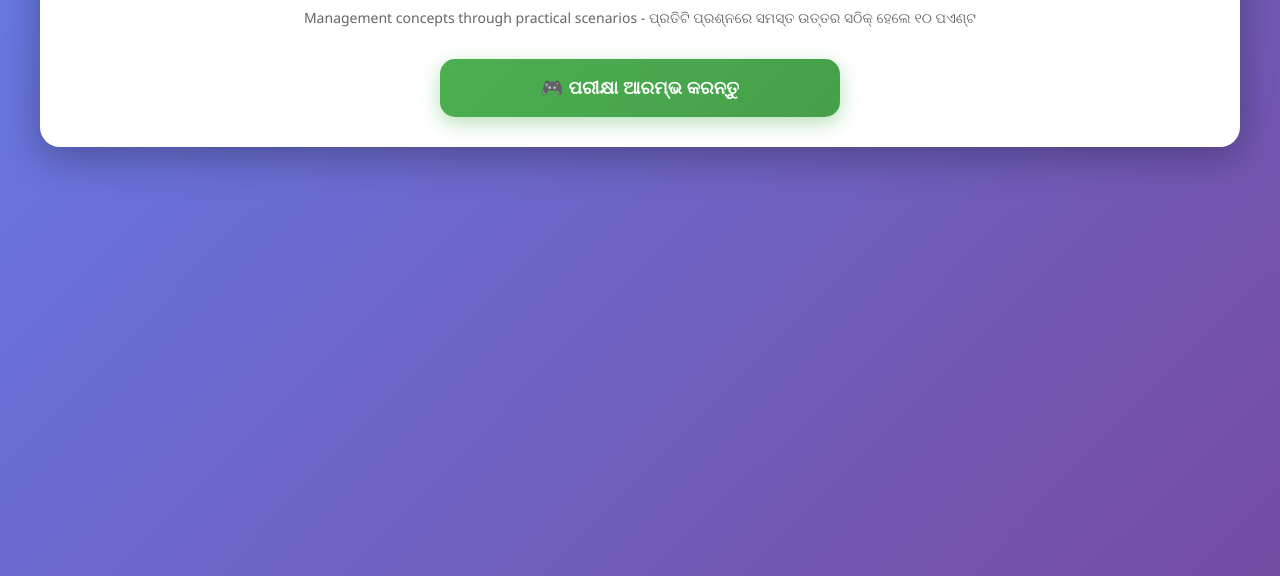
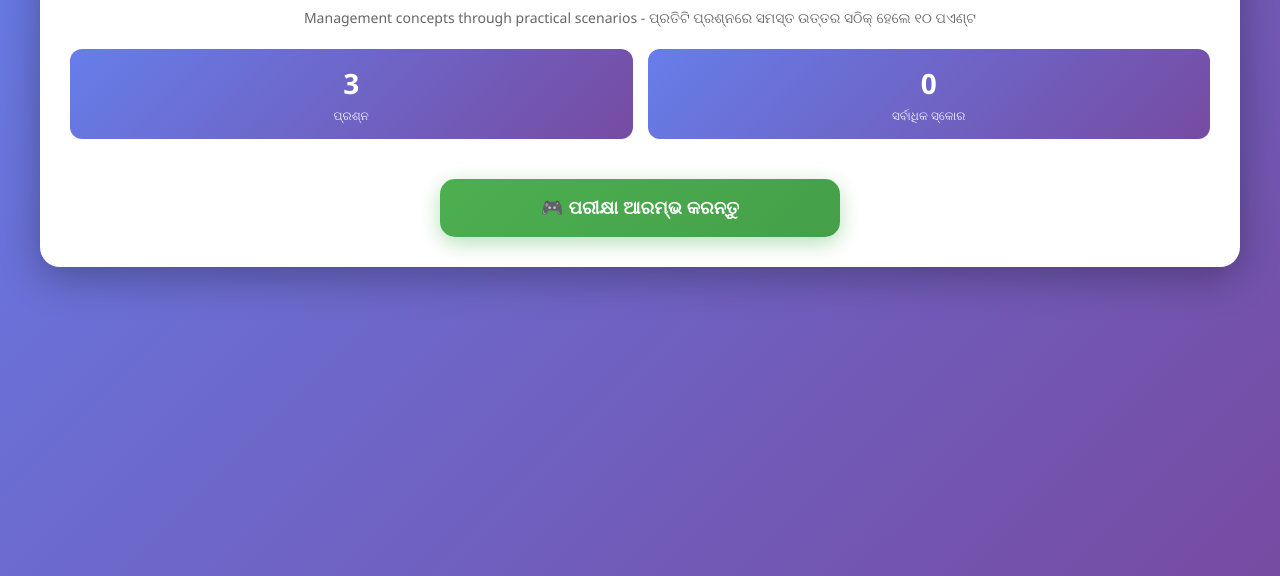
Before and after one commit to eguruOdisha/BSM-PRACTICAL, a plain HTML site: page class-1/index.html in a window 1280 px wide. Shown: the part 224-800 px from the top of the page. Drawn offline with Linux system fonts and the light colour scheme.

Commit message:
Update index.html

```diff
--- a/class-1/index.html
+++ b/class-1/index.html
@@ -1,4 +1,3 @@
-
 <!DOCTYPE html>
 <html lang="or">
 <head>
@@ -68,6 +67,32 @@
             font-size: 16px;
             line-height: 1.6;
             margin: 10px 0;
+        }
+
+        .stats-container {
+            display: grid;
+            grid-template-columns: repeat(auto-fit, minmax(120px, 1fr));
+            gap: 15px;
+            margin: 20px 0;
+        }
+
+        .stat-box {
+            background: linear-gradient(135deg, #667eea 0%, #764ba2 100%);
+            color: white;
+            padding: 15px;
+            border-radius: 12px;
+            text-align: center;
+        }
+
+        .stat-number {
+            font-size: 28px;
+            font-weight: bold;
+        }
+
+        .stat-label {
+            font-size: 12px;
+            opacity: 0.9;
+            margin-top: 5px;
         }
 
         .start-btn {
@@ -570,6 +595,17 @@
             <h1 id="courseTitle">Loading...</h1>
             <p class="subtitle" id="courseSubtitle">Loading...</p>
             <p class="subtitle" id="courseDescription" style="margin-top: 10px; font-size: 14px;">Loading...</p>
+
+            <div class="stats-container">
+                <div class="stat-box">
+                    <div class="stat-number" id="totalQuestions">0</div>
+                    <div class="stat-label">ପ୍ରଶ୍ନ</div>
+                </div>
+                <div class="stat-box">
+                    <div class="stat-number" id="maxScore">0</div>
+                    <div class="stat-label">ସର୍ବାଧିକ ସ୍କୋର</div>
+                </div>
+            </div>
 
             <button onclick="startGame()" class="start-btn">
                 🎮 ପରୀକ୍ଷା ଆରମ୍ଭ କରନ୍ତୁ
```
